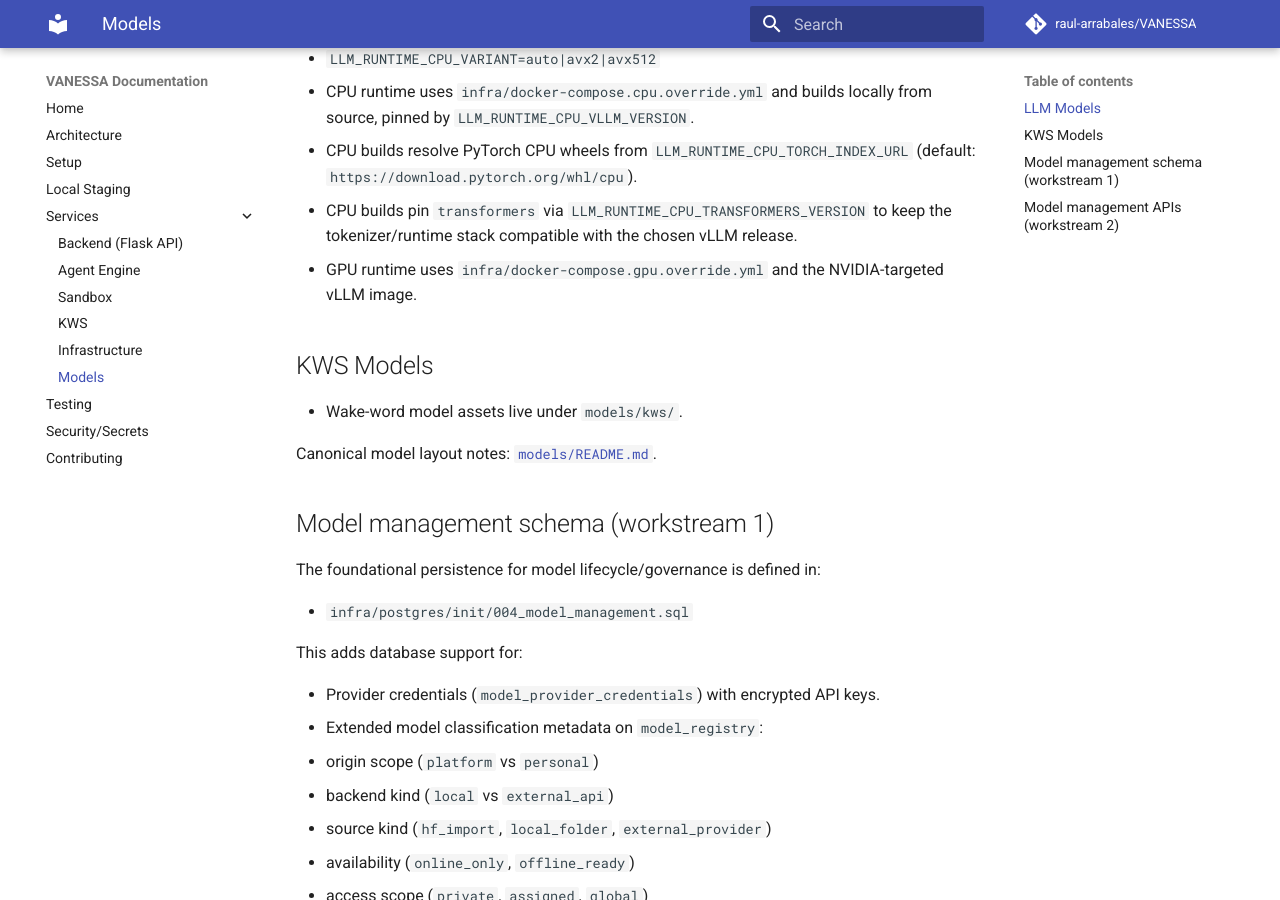
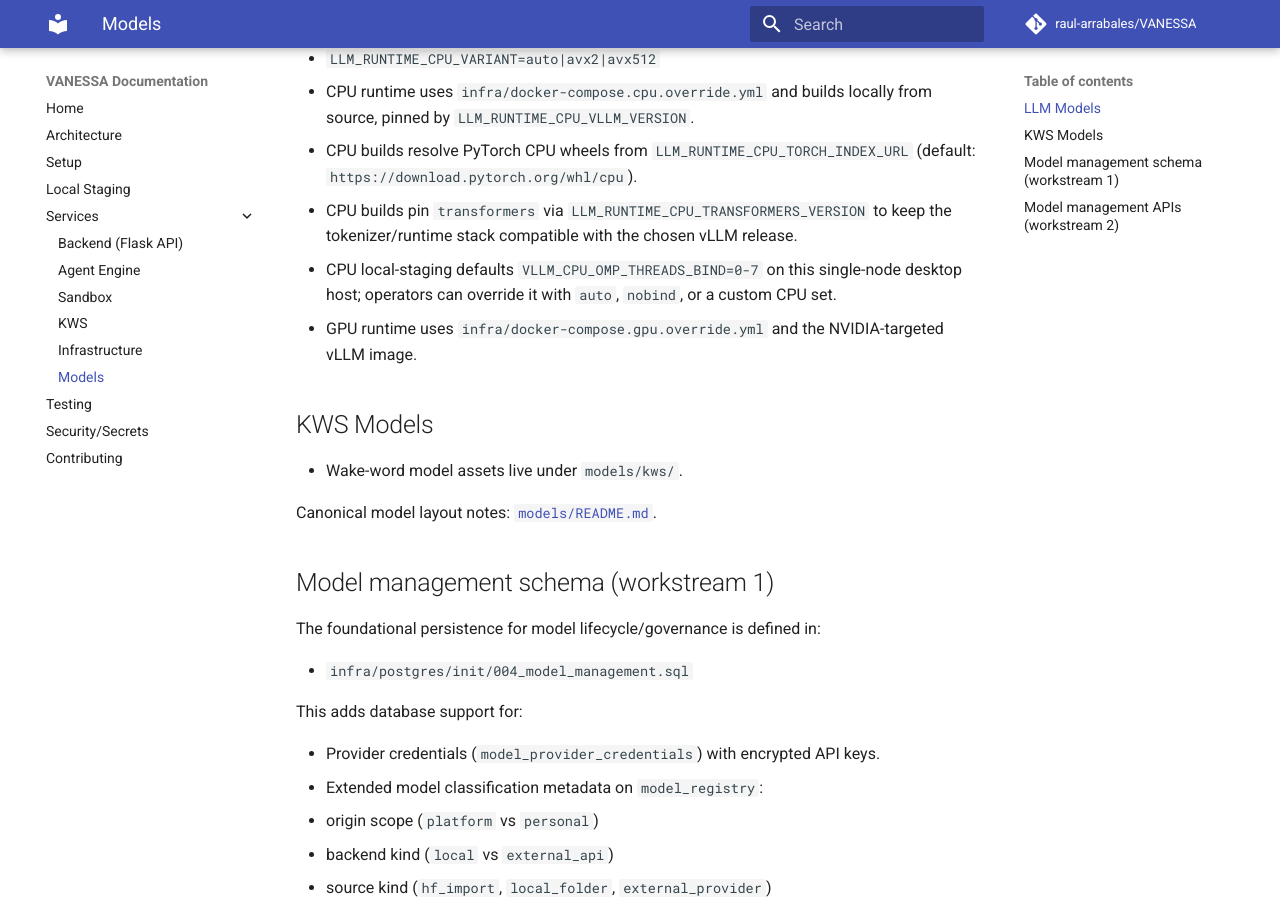
Before and after one commit to raul-arrabales/VANESSA, an MkDocs documentation site: the page built from docs/services/models.md, in a window 1280 px wide and 900 px high, scrolled down 385 px. Built offline with MkDocs 1.6.1 and Material for MkDocs 9.7.7, drawn with Linux system fonts in a browser that asks for light colours; comment, search, counter and statistics services are not loaded.

```diff
--- a/docs/services/models.md
+++ b/docs/services/models.md
@@ -12,6 +12,7 @@ Model assets are organized for local-first runtime and offline operation where r
 - CPU runtime uses `infra/docker-compose.cpu.override.yml` and builds locally from source, pinned by `LLM_RUNTIME_CPU_VLLM_VERSION`.
 - CPU builds resolve PyTorch CPU wheels from `LLM_RUNTIME_CPU_TORCH_INDEX_URL` (default: `https://download.pytorch.org/whl/cpu`).
 - CPU builds pin `transformers` via `LLM_RUNTIME_CPU_TRANSFORMERS_VERSION` to keep the tokenizer/runtime stack compatible with the chosen vLLM release.
+- CPU local-staging defaults `VLLM_CPU_OMP_THREADS_BIND=0-7` on this single-node desktop host; operators can override it with `auto`, `nobind`, or a custom CPU set.
 - GPU runtime uses `infra/docker-compose.gpu.override.yml` and the NVIDIA-targeted vLLM image.
 
 ## KWS Models
```
Also changed, not shown: README.md (+1 -0 lines), ops/local-staging/README.md (+3 -1 lines), 9 other files.
